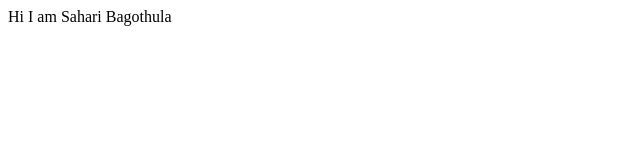
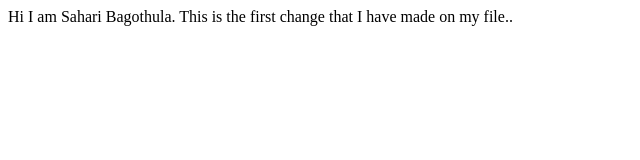
Before and after one commit to SahariBagothula/markThree, a plain HTML site: page index.html in a window 1280 px wide. Shown: the whole page, without its empty margins (0-640 px from the left). Drawn offline with Linux system fonts and the light colour scheme.

Commit message:
docs
A quick introduction of mine

```diff
--- a/index.html
+++ b/index.html
@@ -7,6 +7,7 @@
     <title>My portfolio</title>
 </head>
 <body>
-    Hi I am Sahari Bagothula
+    Hi I am Sahari Bagothula.
+    This is the first change that I have made on my file..
 </body>
 </html>
```
